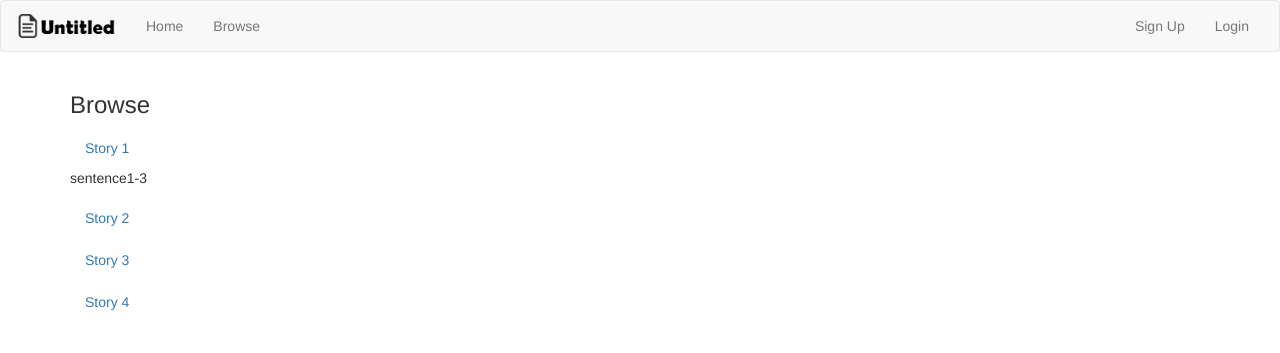
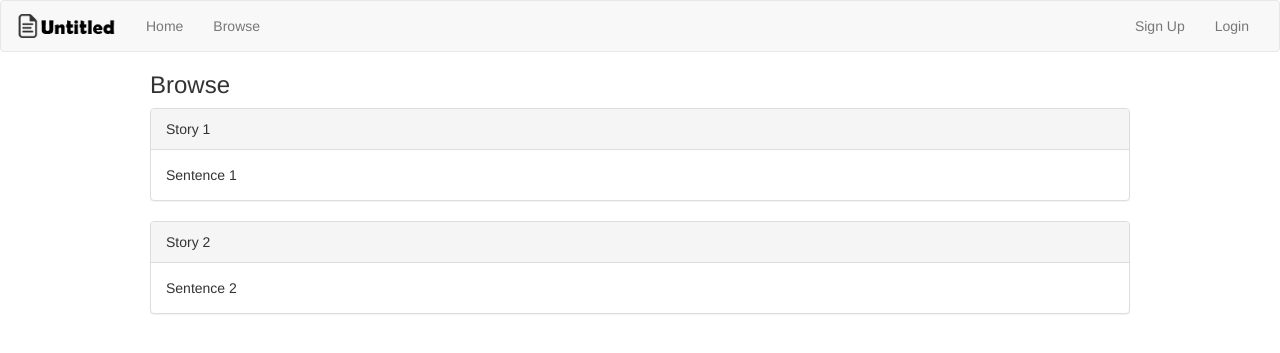
Before and after one commit to drothblatt/Untitled, a Flask app: page /browse in a window 1280 px wide. Shown: the top 353 px of the page. Run offline with Flask 2, Linux system fonts and the light colour scheme; data that the repository does not hold is empty; some libraries are stand-ins or nearby versions.

Commit message:
aesthetic changes to browse page

```diff
--- a/static/styles.css
+++ b/static/styles.css
@@ -1,3 +1,8 @@
 .verticalCenterPLS{
     vertical-align:middle
 }
+
+.middleBody{
+    padding-left:150px;
+    padding-right:150px;
+}
--- a/templates/browse.html
+++ b/templates/browse.html
@@ -2,14 +2,16 @@
 
 {% block body %}
 
-<div class="container">
-  <h3>Browse</h3>
-  <ul class="nav nav-pills nav-stacked">
-    <li><a href="#">Story 1</a><p>sentence1-3</p></li>
-    <li><a href="#">Story 2</a></li>
-    <li><a href="#">Story 3</a></li>
-    <li><a href="#">Story 4</a></li>
-  </ul>
+<div class="middleBody">
+<h3>Browse</h3>
+<div class="panel panel-default">
+  <div class="panel-heading">Story 1</div>
+  <div class="panel-body">Sentence 1</div>
+</div>
+<div class="panel panel-default">
+  <div class="panel-heading">Story 2</div>
+  <div class="panel-body">Sentence 2</div>
+</div>
 </div>
 
 {% endblock %}
```
